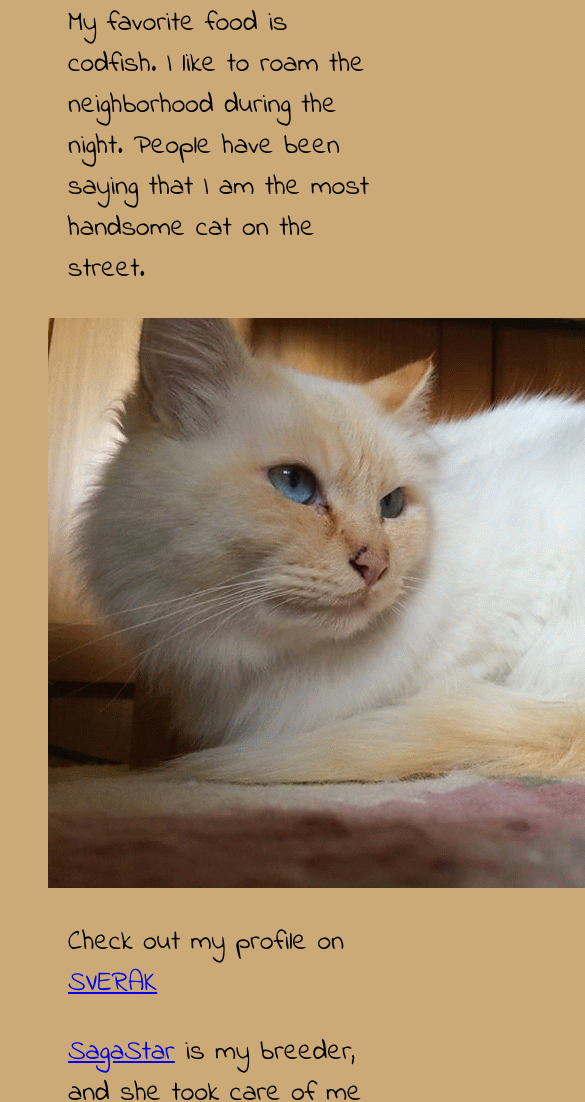
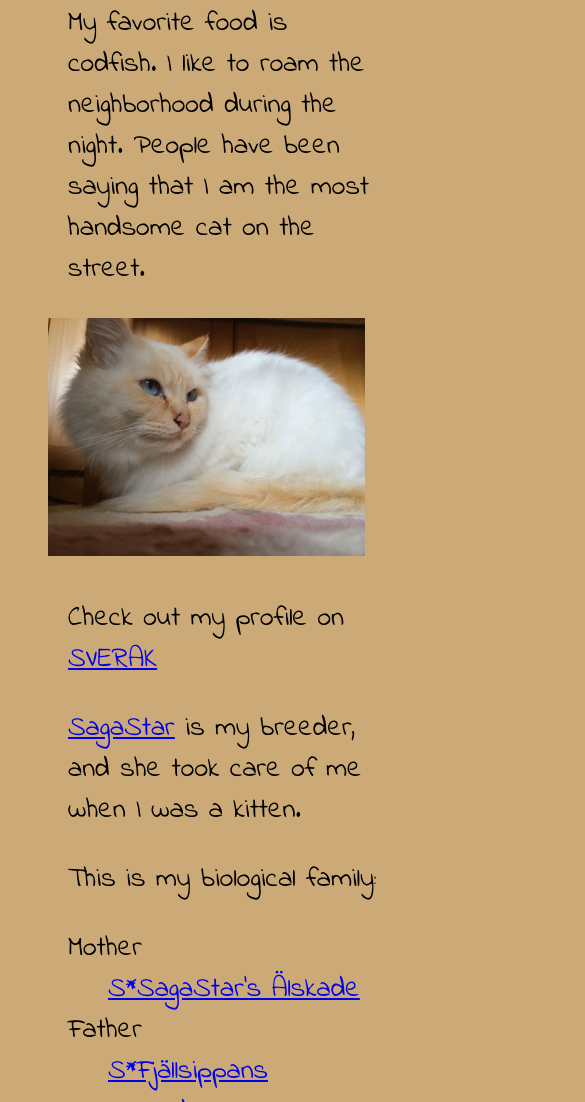
Before and after one commit to hlaueriksson/tintin.laueriksson.com, a plain HTML site: page index.html in a window 390 px wide. Shown: the part 574-1676 px from the top of the page, 585 px wide, since content can reach past the window. Drawn offline with Linux system fonts and the light colour scheme.

Commit message:
fixed responsive image size

```diff
--- a/index.html
+++ b/index.html
@@ -74,7 +74,7 @@
 				<img src="tintin.gif" alt="Tintin" title="Tintin" />
 			</figure>
 
-			<div class="section clear">
+			<div class="section">
 				<p>Check out my profile on <a href="http://stambok.sverak.se/Stambok/Visa/280486">SVERAK</a></p>
 				<p><a href="http://www.sagastars.com/">SagaStar</a> is my breeder, and she took care of me when I was a kitten.</p>
 			</div>
--- a/style.css
+++ b/style.css
@@ -22,7 +22,8 @@ body {
 
 figure {
 	margin: 0px;
-	margin-right: 20px;
-	margin-bottom: 20px;
-	float: left;
 }
+
+img {
+	max-width: 95%;
+}
```
Also changed, not shown: 404.html (+1 -1 lines).
